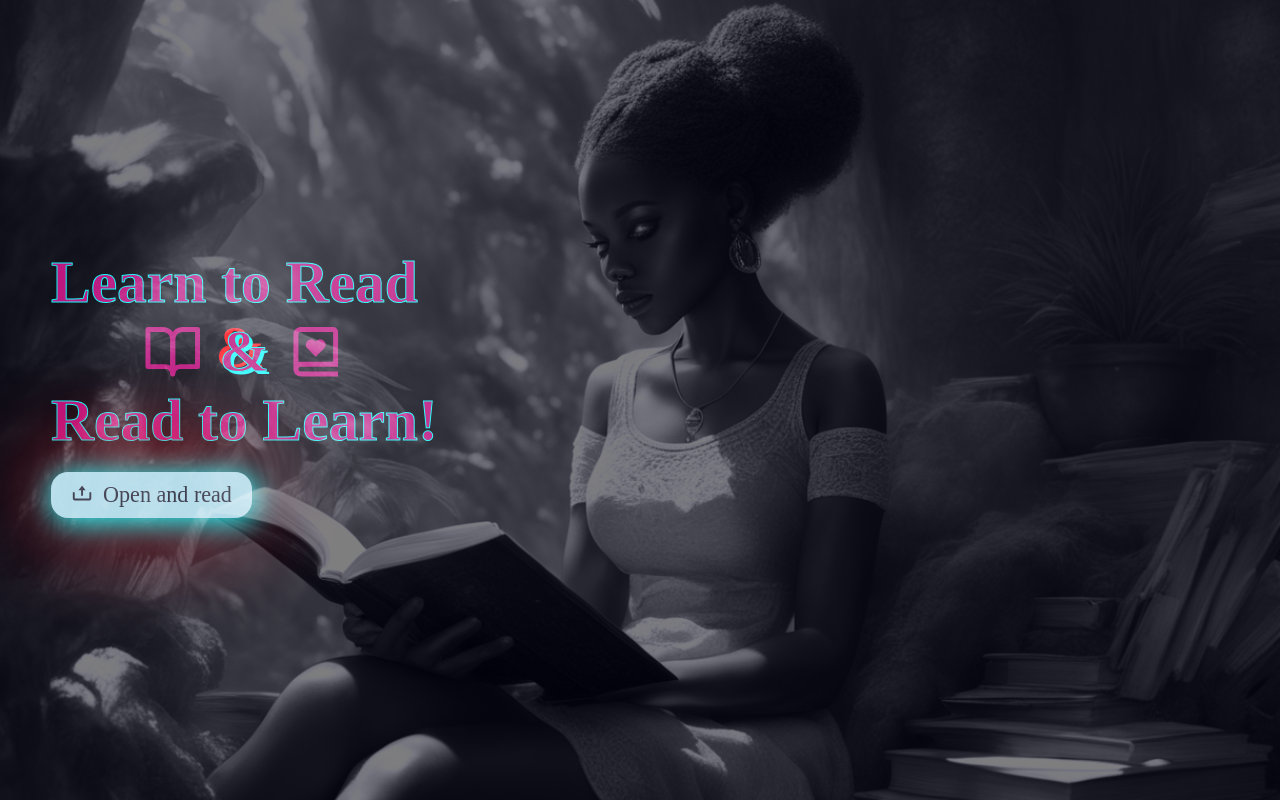
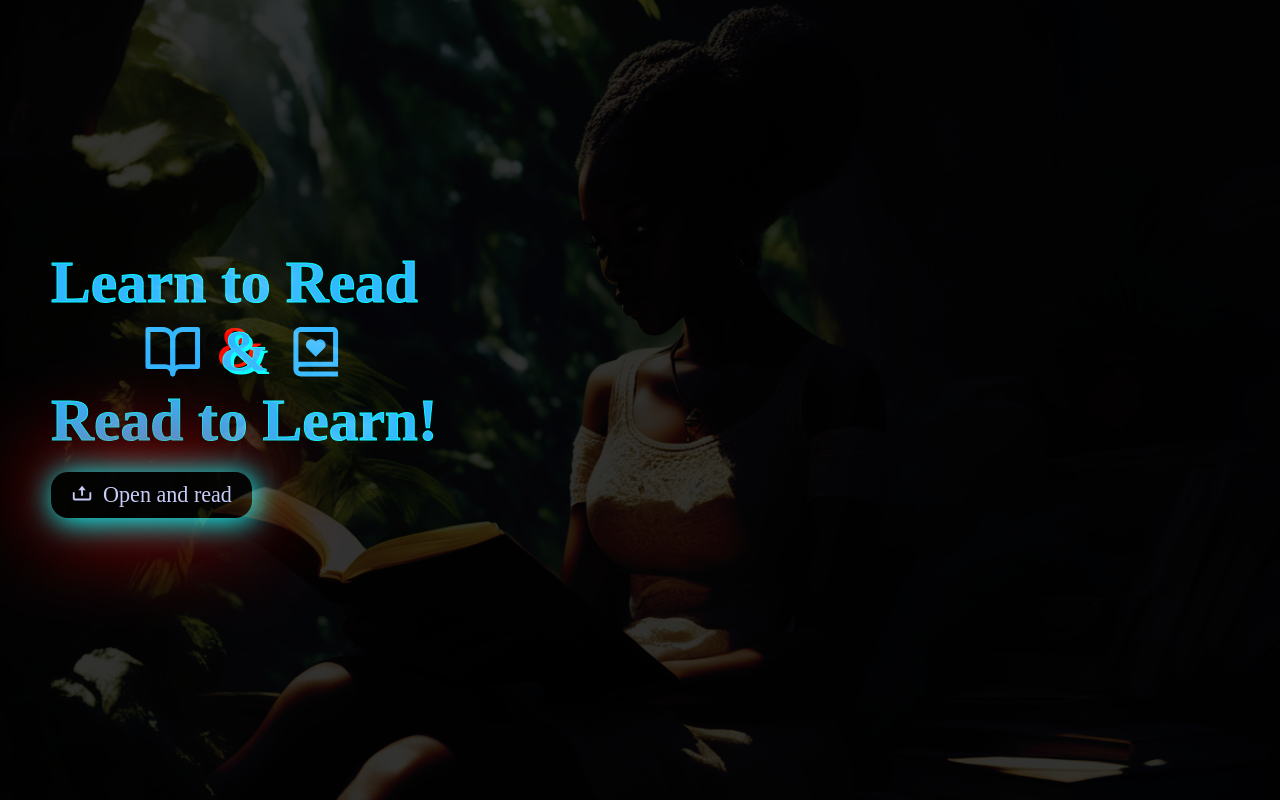
Before and after one commit to gebrina/cool-pdf-reader, a React (Vite) app: page / in a window 1280 px wide. Built offline with nearby package versions, Linux system fonts and the light colour scheme.

Commit message:
support dark mode and others

```diff
--- a/src/App.style.tsx
+++ b/src/App.style.tsx
@@ -8,7 +8,11 @@ export const PdfContainer = styled.div<ITheme>(
     background-size: cover;
     background-position: center;
     background-repeat: no-repeat;
-    background-blend-mode: luminosity;
+    background-blend-mode: ${theme === "dark"
+      ? "hard-light"
+      : theme === "default"
+      ? "luminosity"
+      : "hard-light"};
     background-color: ${selectColors(theme).bgColor};
     color: ${selectColors(theme).textColor};
     display: flex;
@@ -21,11 +25,11 @@ export const PdfContainer = styled.div<ITheme>(
     }
 
     &::before {
+      content: "";
       position: fixed;
       pointer-events: none;
       top: 0;
-      opacity: 0.5;
-      content: "";
+      opacity: 0.8;
       height: 100%;
       width: 100%;
       background-color: black;
--- a/src/context/PdfContext.tsx
+++ b/src/context/PdfContext.tsx
@@ -32,7 +32,7 @@ export const PdfContextProvider: FC<{ children: ReactNode }> = ({
 }) => {
   const navigate = useNavigate();
 
-  const [themeName, setThemeName] = useState<ThemeName>("default");
+  const [themeName, setThemeName] = useState<ThemeName>("dark");
   const [pdfFile, setPdfFile] = useState("");
 
   const handleInputFileChange = async (
--- a/src/pages/uploader/Uploader.style.tsx
+++ b/src/pages/uploader/Uploader.style.tsx
@@ -67,6 +67,7 @@ export const InputLabel = styled.label<ITheme>(
     &:hover {
       cursor: pointer;
       background-color: #a4b0ae;
+      color: ${theme === "dark" && "black"};
       transition: all 0.5s ease;
     }
     @media only screen and (max-width: 600px) {
--- a/src/pages/viewer/Viewer.style.tsx
+++ b/src/pages/viewer/Viewer.style.tsx
@@ -6,10 +6,11 @@ import { selectColors } from "../../utils";
 
 type TStyleProps = {
   theme: ThemeName;
+  canvasWidth?: number;
 };
 
 export const PdfViewer = styled.div<TStyleProps>(
-  ({ theme }) => css`
+  ({ theme, canvasWidth }) => css`
     margin: 50px 0px;
     display: grid;
     justify-items: center;
@@ -26,12 +27,14 @@ export const PdfViewer = styled.div<TStyleProps>(
       content: "";
       position: fixed;
       pointer-events: none;
-      mix-blend-mode: multiply;
       top: 0;
-      left: 0;
-      width: 100%;
+      left: calc(calc(100% - ${canvasWidth}px) / 2);
+      width: ${canvasWidth}px;
       height: 100%;
-      background-color: ${selectColors(theme).bgColor};
+      background-color: ${theme !== "dark"
+        ? selectColors(theme).bgColor
+        : "white"};
+      mix-blend-mode: ${theme === "dark" ? "difference" : "multiply"};
       z-index: 1;
     }
 
@@ -89,8 +92,8 @@ export const Button = styled.button<TButtonProps>(
     align-items: center;
     cursor: pointer;
     svg {
-      font-size: ${zoom ? "" : "2.5rem"};
-      color: ${zoom ? "" : `${selectColors(theme).textColor}`};
+      font-size: ${zoom ? "" : "2rem"};
+      color: ${selectColors(theme).textColor};
     }
   `
 );
--- a/src/pages/viewer/Viewer.tsx
+++ b/src/pages/viewer/Viewer.tsx
@@ -11,12 +11,7 @@ import "react-pdf/dist/Page/AnnotationLayer.css";
 import "react-pdf/dist/Page/TextLayer.css";
 import { NavLink } from "react-router-dom";
 import { usePdfContext } from "../../context";
-import {
-  getBookInfo,
-  getCanvasWidth,
-  selectColors,
-  storeBookInfo,
-} from "../../utils";
+import { getBookInfo, getCanvasWidth, storeBookInfo } from "../../utils";
 import {
   Button,
   InputPageNumber,
@@ -62,9 +57,9 @@ export const Viewer = () => {
       if (timeOut) clearTimeout(timeOut);
       timeOut = setTimeout(() => udpateCanvasWidth(), 500);
     };
+    window.addEventListener("resize", handleWindowResize);
 
-    window.addEventListener("resize", handleWindowResize);
-    // Reset book's page number if it was read before
+    // Reset file's page number if it was read before
     const updatePageNumber = async () => {
       const book = await getBookInfo();
       book && book.page && setPageNumber(book.page);
@@ -191,7 +186,7 @@ export const Viewer = () => {
   };
 
   return (
-    <PdfViewer className="pdf-viewer" theme={theme}>
+    <PdfViewer className="pdf-viewer" canvasWidth={canvasWidth} theme={theme}>
       <PdfViewerToolBar theme={theme}>
         <div
           className="switch-outline"
@@ -230,7 +225,6 @@ export const Viewer = () => {
               />
             )}
             <Page
-              canvasBackground={selectColors(theme).bgColor}
               width={canvasWidth}
               onLoadError={(e) => console.error(e)}
               pageNumber={selectedPageNumber}
```
